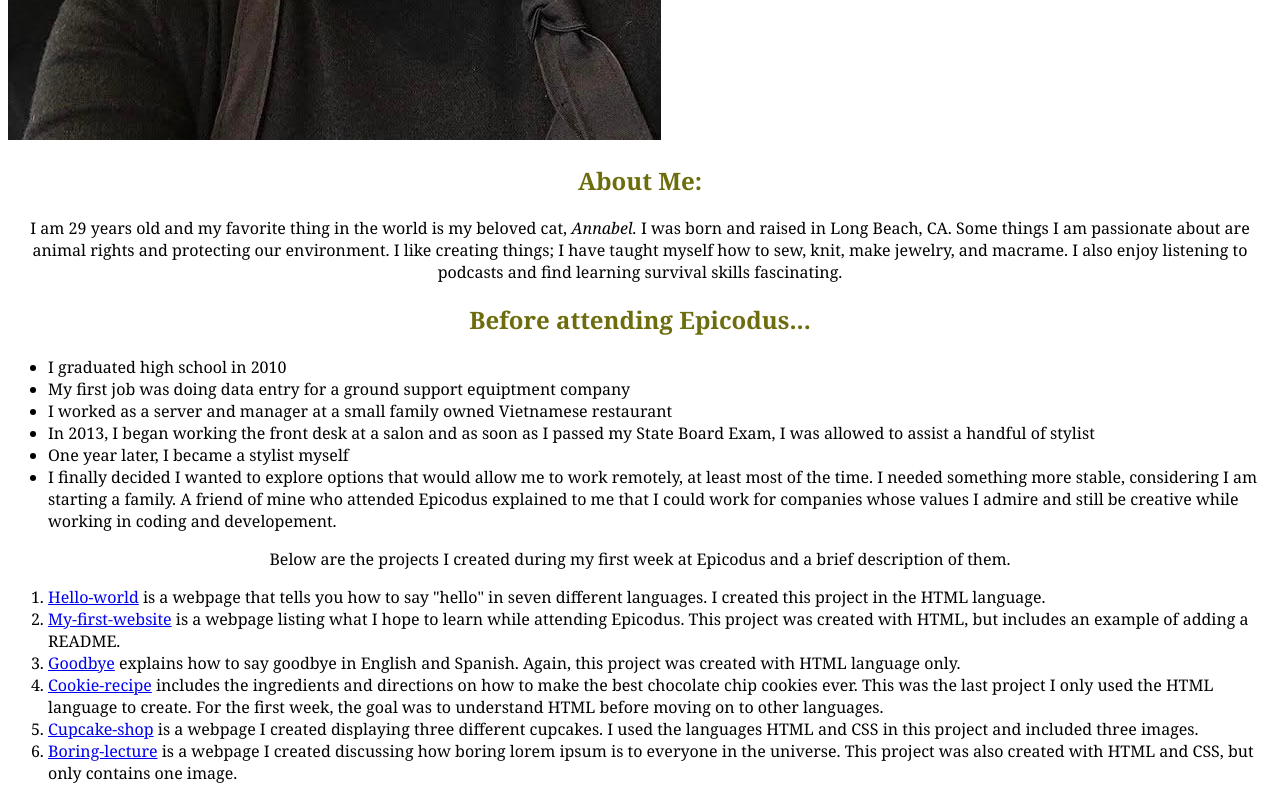
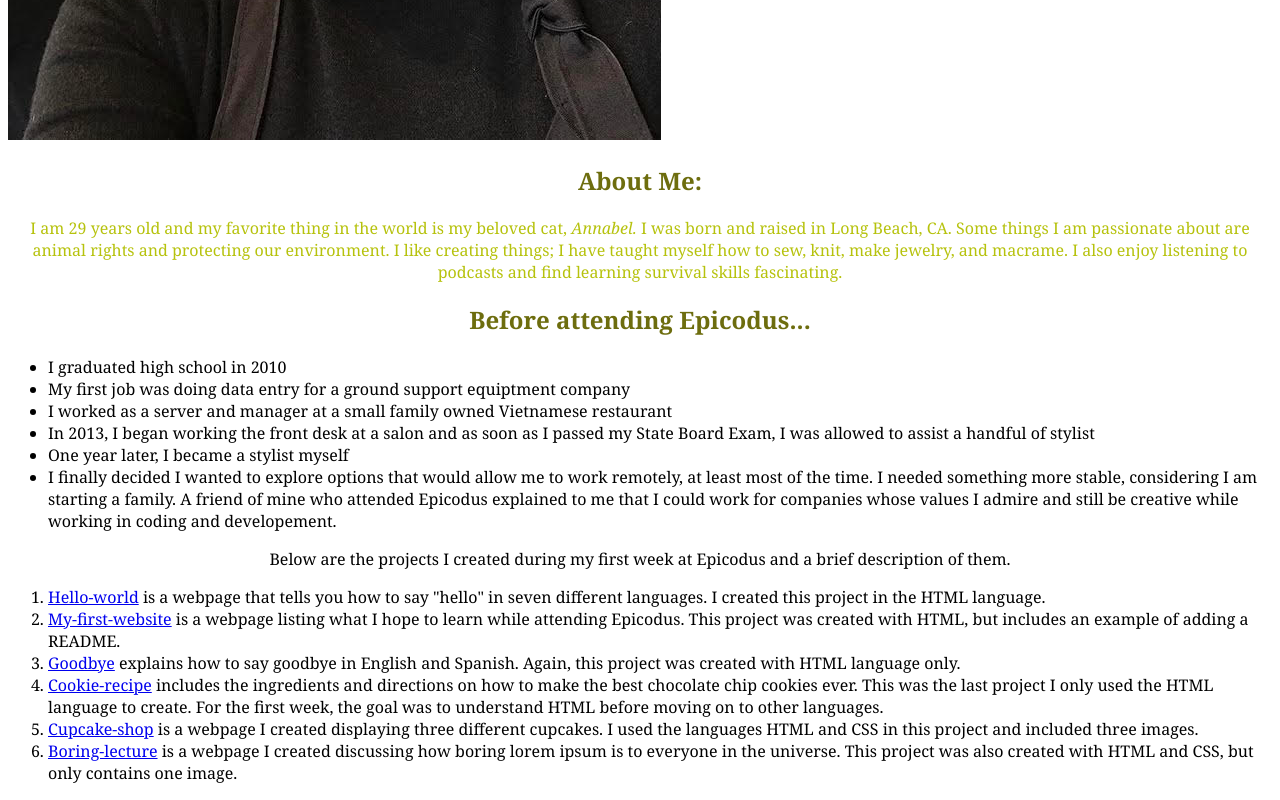
Before and after one commit to racheldurbin/racheldurbin-week1, a plain HTML site: page index.html in a window 1280 px wide. Shown: the part 791-1591 px from the top of the page. Drawn offline with Linux system fonts and the light colour scheme.

```diff
--- a/index.html
+++ b/index.html
@@ -7,8 +7,10 @@
   <body>
     <h1>Rachel Durbin</h1>
     <img src="AboutMePhoto.jpg" alt="Photo representing myself">
+    <div class="important">
     <p><h2><strong>About Me:</strong></h2></p>
     <p>I am 29 years old and my favorite thing in the world is my beloved cat, <em>Annabel.</em> I was born and raised in Long Beach, CA. Some things I am passionate about are animal rights and protecting our environment. I like creating things; I have taught myself how to sew, knit, make jewelry, and macrame. I also enjoy listening to podcasts and find learning survival skills fascinating.</p>
+    </div>
 
     <p><h2><strong>Before attending Epicodus...</strong></h2></p>
     <p>
@@ -18,7 +20,7 @@
       <li>I worked as a server and manager at a small family owned Vietnamese restaurant</li>
       <li>In 2013, I began working the front desk at a salon and as soon as I passed my State Board Exam, I was allowed to assist a handful of stylist</li>
       <li>One year later, I became a stylist myself </li>
-      <li>I finally decided I wanted to explore options that would allow me to work remotely, at least most of the time. I needed something more stable, considering I am starting a family. A friend of mine who attended Epicodus explained to me that I could work for companies whose values I admire and still be creative while working in coding and developement. </li>
+      <li>I finally decided I wanted to explore options that would allow me to work remotely, at least most of the time. I needed something more stable, considering I am starting a family. <span class="highlight">A friend of mine who attended Epicodus explained to me that I could work for companies whose values I admire and still be creative while working in coding and developement.</span></li>
     </ul>
     </p>
 
--- a/style.css
+++ b/style.css
@@ -3,6 +3,10 @@
   text-align: center;
   font-family: cursive;
 }
+.important {
+  color: rgb(182, 194, 13);
+}
+
 h2 {
   color: rgb(109, 109, 14);
   text-align: center;
```
Also changed, not shown: Annabel.jpg (added).
